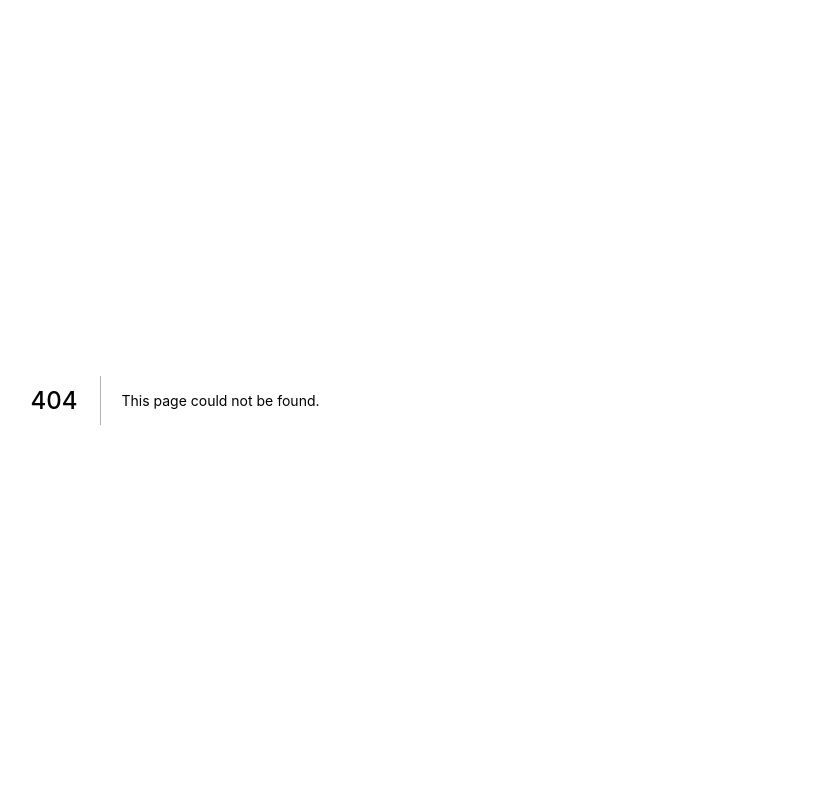
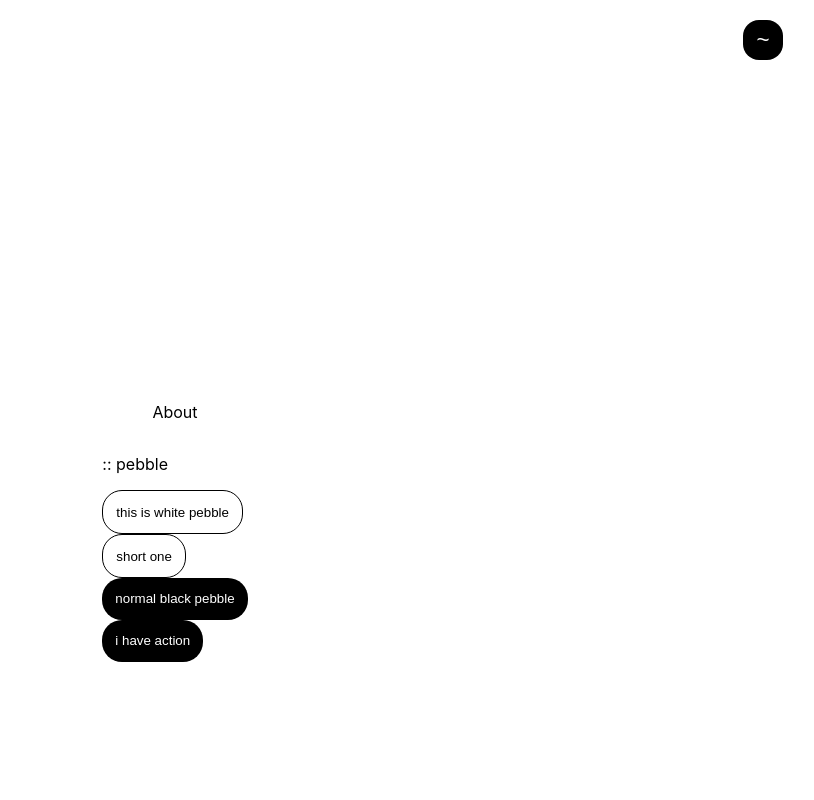
Before and after one commit to humonnom/DEV-BLOG, a Next.js app: page /about in a window 1280 px wide. Before the commit this address had no page. Shown: the top 800 px of the page, without its empty margins (465-1279 px from the left). Built offline with nearby package versions, Linux system fonts and the light colour scheme.

Commit message:
white pebble, black pebble is done - #4

```diff
--- /dev/null
+++ b/components/pebble.js
@@ -0,0 +1,40 @@
+import { css } from "@emotion/react";
+import { BORDER_STYLE, COLOR_STYLE } from "../styles/global";
+
+export const Pebble = ({ inside, action, style }) => {
+  const text = <p>{inside}</p> || "pebble";
+  const onClick = action ? action : () => {};
+  return (
+    <button type="button" css={[style]} onClick={onClick}>
+      {text}
+    </button>
+  );
+};
+
+export const WhitePebble = ({ inside, action }) => {
+  return <Pebble inside={inside} action={action} style={WhitePebbleStyle} />;
+};
+export const BlackPebble = ({ inside, action }) => {
+  return <Pebble inside={inside} action={action} style={BlackPebbleStyle} />;
+};
+
+const PebbleStyle = css`
+  display: flex;
+  align-items: center;
+  justify-content: center;
+  padding: 0.1px 13px;
+  border-radius: 20px;
+`;
+
+const WhitePebbleStyle = css`
+  ${PebbleStyle};
+  background-color: ${COLOR_STYLE.white};
+  border: ${BORDER_STYLE.black};
+  color: ${COLOR_STYLE.black};
+`;
+
+const BlackPebbleStyle = css`
+  ${PebbleStyle};
+  background-color: ${COLOR_STYLE.black};
+  color: ${COLOR_STYLE.white};
+`;
--- /dev/null
+++ b/pages/about.js
@@ -0,0 +1,20 @@
+import { BlackPebble, WhitePebble } from "../components/pebble";
+import { Container } from "../layouts/Layout";
+export default function About() {
+  const Contents = (
+    <>
+      <p className="kr">About</p>
+      <div>
+        <p>:: pebble</p>
+        <WhitePebble inside="this is white pebble" />
+        <WhitePebble inside="short one" />
+        <BlackPebble inside="normal black pebble" />
+        <BlackPebble
+          inside="i have action"
+          action={() => alert("you clicked black pebble x)")}
+        />
+      </div>
+    </>
+  );
+  return <Container contents={Contents} />;
+}
--- a/pages/index.js
+++ b/pages/index.js
@@ -14,7 +14,7 @@ export default function Home() {
         <Link href="/contact">CONTACT</Link>
       </p>
       <p>
-        <Link href="/contact">ABOUT THIS SITE</Link>
+        <Link href="/about">ABOUT THIS SITE</Link>
       </p>
     </>
   );
--- a/styles/global.js
+++ b/styles/global.js
@@ -49,3 +49,7 @@ export const COLOR_STYLE = {
   orange: "#ff3d00",
   coral: "#ff4545",
 };
+
+export const BORDER_STYLE = {
+  black: `solid 1px ${COLOR_STYLE.black}`,
+};
```
